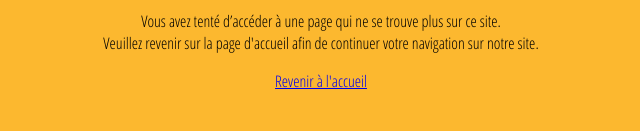
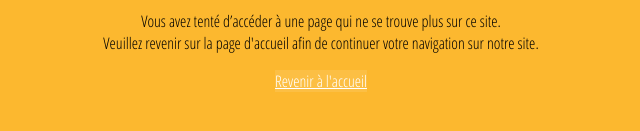
Before and after one commit to ChristianJadot/error404, a plain HTML site: page index.html in a window 1280 px wide. Shown: the part 499-630 px from the top of the page, without its empty margins (327-967 px from the left). Drawn offline with Linux system fonts and the light colour scheme.

Commit message:
adaptation css btn

```diff
--- a/style.css
+++ b/style.css
@@ -20,14 +20,15 @@ nav ul {
 }
 .button {
     color: #FFF;
-    font-size: large;
+    font-size: 24px;
     font-weight: 600;
     transition: all 0.5s;
     position: relative;
     line-height: 50px;
     height: 50px;
     text-align: center;
-    width: 250px;
+    width: 300px;
+    text-decoration: none;
     cursor: pointer;
   }
   .button::before {
@@ -62,3 +63,51 @@ nav ul {
     opacity: 1;
     transform: scale(1,1);
   }
+  .btn404 {
+    color: #FFF;
+    transition: all 0.3s;
+    position: relative;
+  }
+  .btn404 span {
+    transition: all 0.3s;
+  }
+  .btn404::before {
+    content: '';
+    position: absolute;
+    bottom: 0;
+    left: 0;
+    width: 100%;
+    height: 100%;
+    z-index: 1;
+    opacity: 0;
+    transition: all 0.3s;
+    border-top-width: 1px;
+    border-bottom-width: 1px;
+    border-top-style: solid;
+    border-bottom-style: solid;
+    border-top-color: rgba(255,255,255,0.5);
+    border-bottom-color: rgba(255,255,255,0.5);
+    transform: scale(0.1, 1);
+  }
+  .btn404:hover span {
+    letter-spacing: 2px;
+  }
+  .btn404:hover::before {
+    opacity: 1;
+    transform: scale(1, 1);
+  }
+  .btn404::after {
+    content: '';
+    position: absolute;
+    bottom: 0;
+    left: 0;
+    width: 100%;
+    height: 100%;
+    z-index: 1;
+    transition: all 0.3s;
+    background-color: rgba(255,255,255,0.1);
+  }
+  .btn404:hover::after {
+    opacity: 0;
+    transform: scale(0.1, 1);
+  }
```
